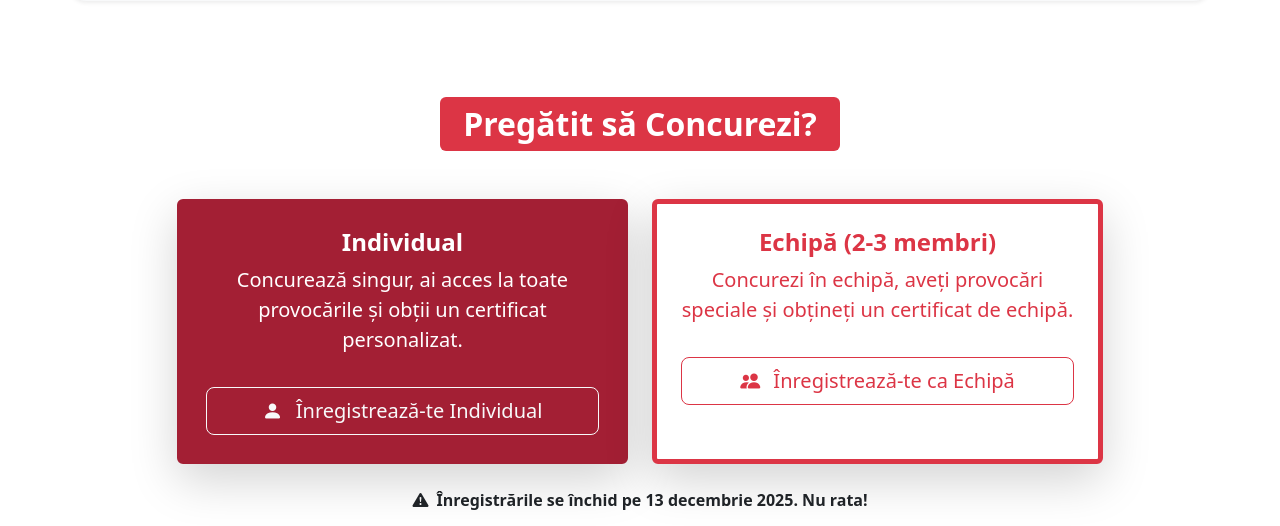
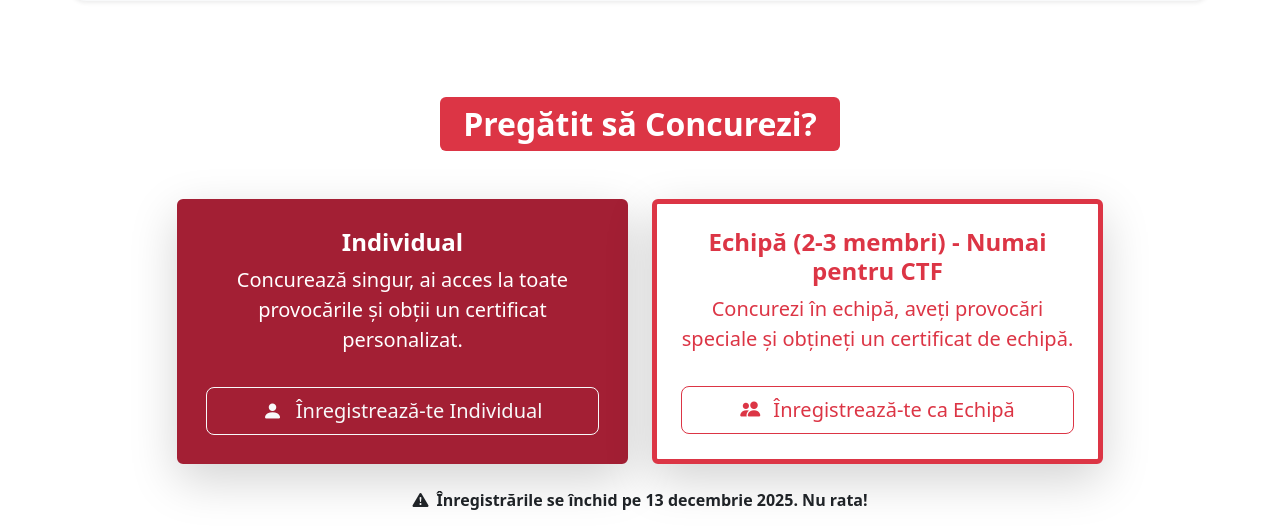
Before and after one commit to th3mujd11/hack-the-art, a Rails app: page / in a window 1280 px wide. Shown: the part 2924-3450 px from the top of the page. Run offline with Rails 7, Linux system fonts and the light colour scheme.

Commit message:
modificare Numai pentru ctf

```diff
--- a/app/views/home/index.html.erb
+++ b/app/views/home/index.html.erb
@@ -318,7 +318,7 @@
 
       <div class="col-md-5">
         <div class="card p-4 shadow-lg border-top border-5 border-danger h-100 text-center">
-          <h4 class="fw-bold text-danger">Echipă (2-3 membri)</h4>
+          <h4 class="fw-bold text-danger">Echipă (2-3 membri) - Numai pentru CTF</h4>
           <p class="lead text-danger">Concurezi în echipă, aveți provocări speciale și obțineți un certificat de echipă.</p>
           <a href="#" class="btn btn-outline-danger btn-lg mt-3 w-100"><i class="bi bi-people-fill me-2"></i> Înregistrează-te ca Echipă</a>
         </div>
```
